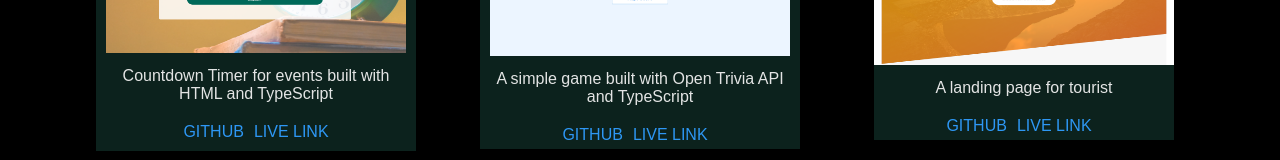
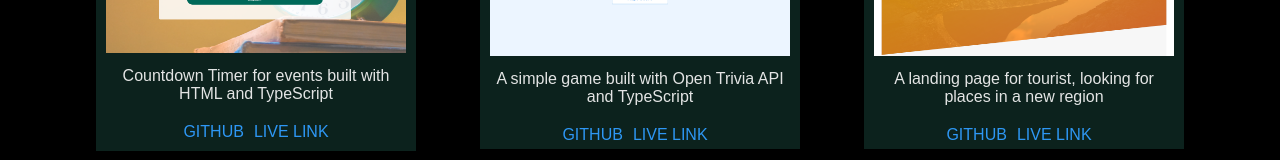
Before and after one commit to JaypeeLan/Portfolio, a Next.js app: page / in a window 1280 px wide. Shown: the part 1906-2066 px from the top of the page. Built offline with nearby package versions, Linux system fonts and the light colour scheme; a web font is replaced by a local one.

Commit message:
packages clean up

```diff
--- a/components/Contact.tsx
+++ b/components/Contact.tsx
@@ -1,6 +1,6 @@
 import React from "react";
-import { GitHub } from "react-feather";
-import { Linkedin } from "react-feather";
+import { GitHub, Linkedin } from "react-feather";
+
 import { motion } from "framer-motion";
 import { useForm, ValidationError } from "@formspree/react";
 
--- a/components/Projects.tsx
+++ b/components/Projects.tsx
@@ -24,7 +24,8 @@ const project: Array<Projects> = [
   },
   {
     src: "/natours.png",
-    projectText: "A landing page for tourist",
+    projectText:
+      "A landing page for tourist, looking for places in a new region",
     github: "https://github.com/JaypeeLan/Nexter",
     live: "https://nexter-amber.vercel.app/",
   },
@@ -56,6 +57,7 @@ const Projects = () => {
       <div className="project">
         {project.map((project) => (
           <ProjectsReuseComp
+            key={project.src}
             src={project.src}
             projectText={project.projectText}
             github={project.github}
--- a/styles/globals.css
+++ b/styles/globals.css
@@ -466,12 +466,12 @@ a:hover {
 #message::placeholder {
   color: rgb(81, 58, 58);
 }
-
+/*
 #email:focus,
 #message:focus {
   background-color: var(--light-blue);
   border: 1.5px dashed rgb(207, 230, 173);
-}
+} */
 
 #contact > form > button {
   width: fit-content;
```
